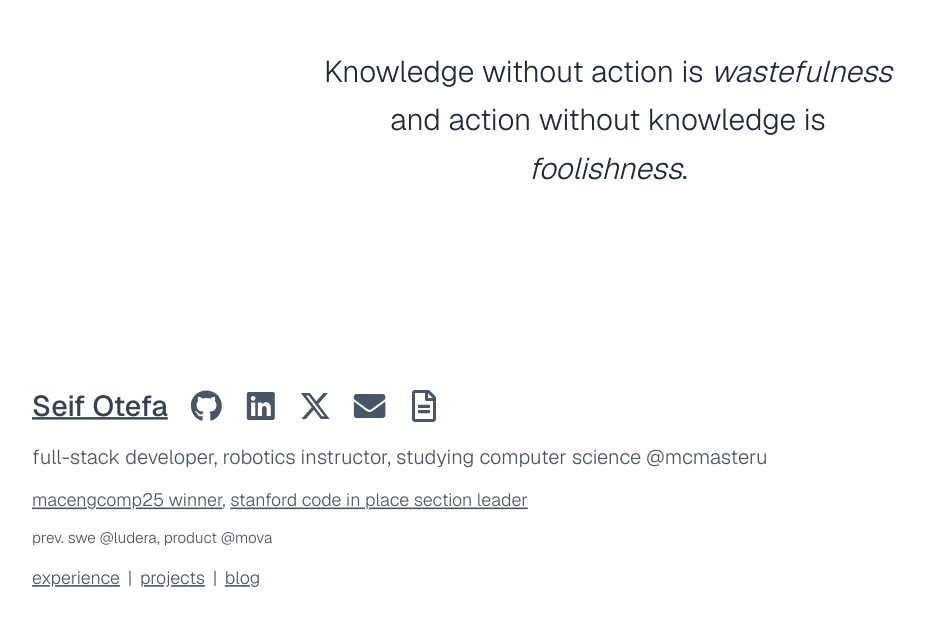
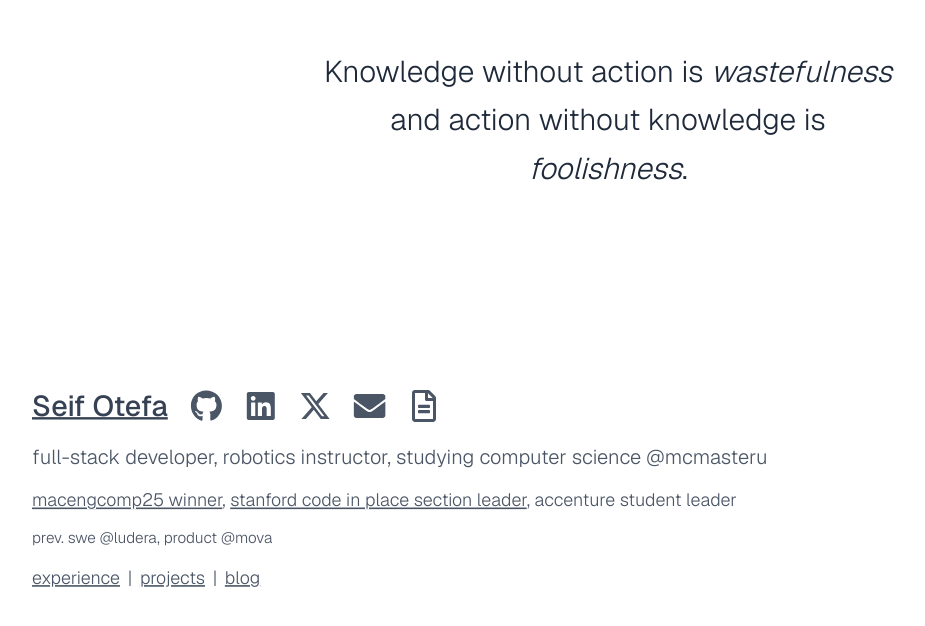
Before and after one commit to seifotefa/seif-portfolio-website, a React (Vite) app: page / in a window 1280 px wide. Shown: the part 146-772 px from the top of the page, without its empty margins (32-957 px from the left). Built offline with nearby package versions, Linux system fonts and the light colour scheme.

Commit message:
add accenture student leader to tagline

```diff
--- a/src/components/sections/Home.jsx
+++ b/src/components/sections/Home.jsx
@@ -32,7 +32,8 @@ export const Home = () => {
                 </p>
                 <p className="text-[1rem] md:text-[1.2rem] lg:text-[1.4rem] text-gray-600 leading-snug">
                     <Link to="/blog/mec2025" className="underline underline-offset-2 hover:text-black">macengcomp25 winner</Link>,{' '}
-                    <Link to="/blog/cip2025" className="underline underline-offset-2 hover:text-black">stanford code in place section leader</Link>
+                    <Link to="/blog/cip2025" className="underline underline-offset-2 hover:text-black">stanford code in place section leader</Link>, {' '}
+                    accenture student leader
                 </p>
                 <p className="text-[1rem] md:text-[1.2rem] lg:text-[1.4] text-gray-600 leading-snug">
                     prev. swe @ludera, product @mova
```
